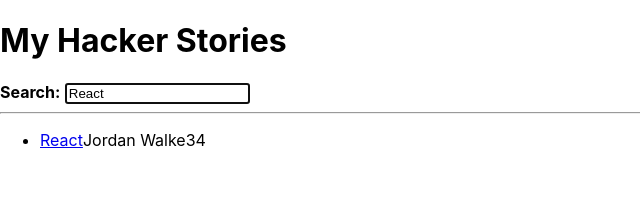
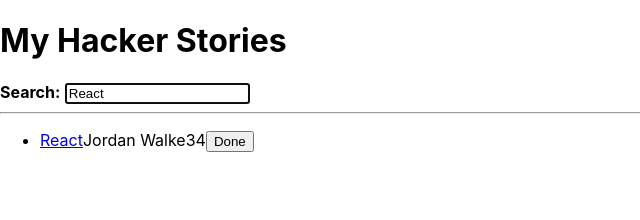
Before and after one commit to tianahR/hacker_stories_23, a React (Create React App) app: page / in a window 1280 px wide. Shown: the top 220 px of the page, without its empty margins (0-640 px from the left). Built offline with nearby package versions, Linux system fonts and the light colour scheme.

Commit message:
Remove Item

```diff
--- a/src/App.js
+++ b/src/App.js
@@ -5,20 +5,7 @@
 import ListStories from './ListStories';
 
 
-const useSemiPersistentState = (key, initialState) => {
-  const [value, setValue] = React.useState(
-    localStorage.getItem(key) || initialState
-  );
-
-  React.useEffect(() => {
-    localStorage.setItem(key, value);
-  }, [value, key]);
-
-  return [value, setValue];
-};
-
-const App = () => {
-  const stories = [
+const initialStories = [
   {
     title: 'React',
     url: 'https://reactjs.org/',
@@ -46,6 +33,22 @@
   }
 ];
 
+
+const useSemiPersistentState = (key, initialState) => {
+  const [value, setValue] = React.useState(
+    localStorage.getItem(key) || initialState
+  );
+
+  React.useEffect(() => {
+    localStorage.setItem(key, value);
+  }, [value, key]);
+
+  return [value, setValue];
+};
+
+const App = () => {
+
+
   //const [searchTerm, setSearchTerm] = React.useState('');
   // const [searchTerm, setSearchTerm] = React.useState('React');
   // const [searchTerm, setSearchTerm] = React.useState(
@@ -60,6 +63,19 @@
     'search',
     'React'
   );
+
+  const [stories, setStories] = React.useState(initialStories); //initial value
+
+
+  // remove items
+  const handleRemoveStory = (item) => {
+    const newStories = stories.filter(
+      (story) => item.objectID !== story.objectID
+    );
+
+    setStories(newStories);
+  };
+
 
   const handleSearch = (event) => {
     // setSearchTerm(event.target.value);
@@ -104,7 +120,7 @@
 
       <hr />
 
-      <ListStories list={searchedStories} />
+      <ListStories list={searchedStories} onRemoveItem={handleRemoveStory}/>
     </div>
   );
 };
--- a/src/ListStories.js
+++ b/src/ListStories.js
@@ -1,12 +1,16 @@
-const ListStories = ({list}) => (
+const ListStories = ({list,onRemoveItem}) => (
     <ul>
       {list.map((item) => (
-        <Item key={item.objectID} item={item} />
+        <Item
+          key={item.objectID}
+          item={item}
+          onRemoveItem={onRemoveItem}
+        />
       ))}
     </ul>
   );
 
-  const Item = ({item}) => (
+  const Item = ({item, onRemoveItem}) => (
     <li>
       <span>
         <a href={item.url}>{item.title}</a>
@@ -14,6 +18,12 @@
       <span>{item.author}</span>
       <span>{item.num_comments}</span>
       <span>{item.points}</span>
+      <span>
+      <button type="button" onClick={() => onRemoveItem(item)}>
+        Done
+      </button>
+
+      </span>
     </li>
   );
   export default ListStories;
```
Lines whose indentation alone changed are shown as unchanged.
